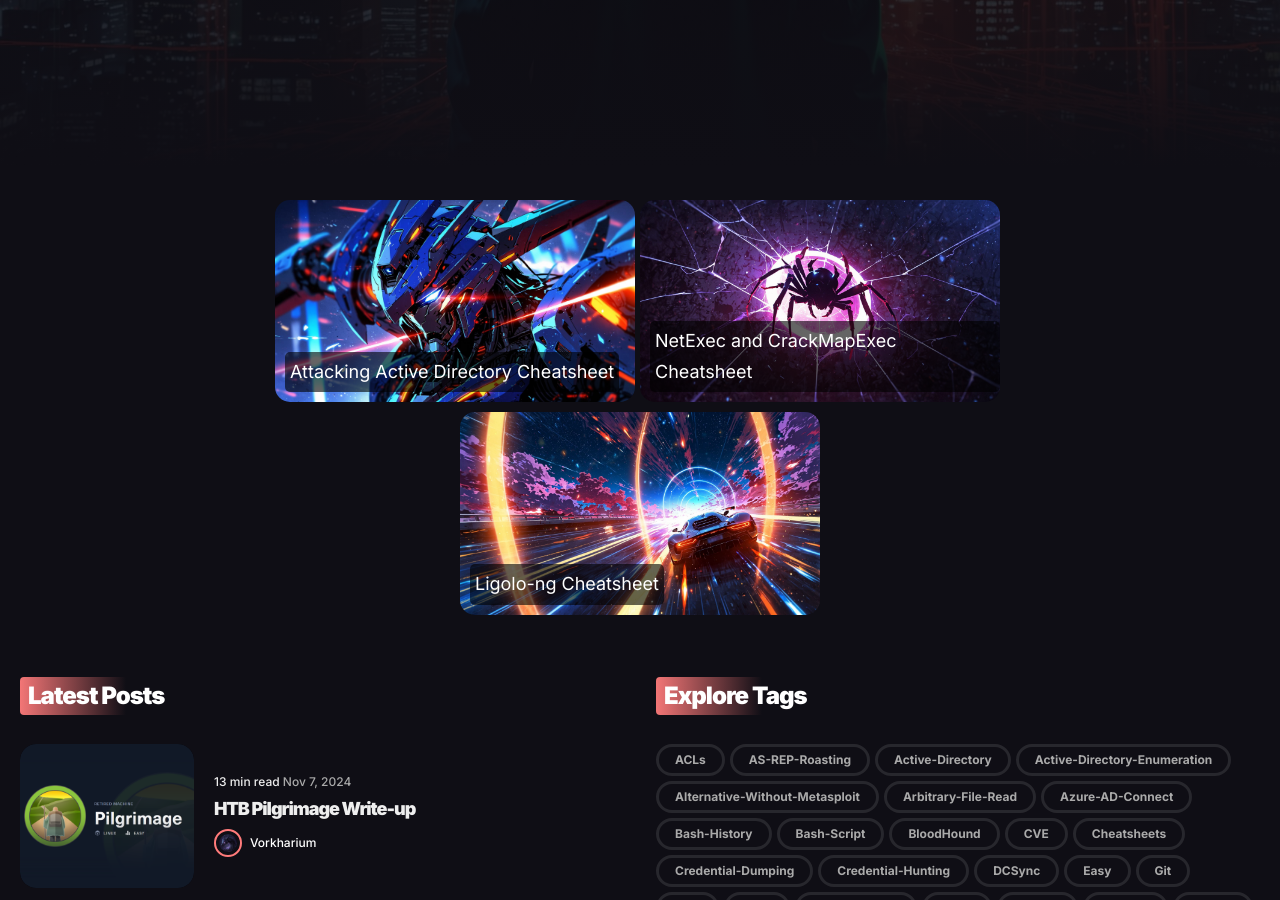
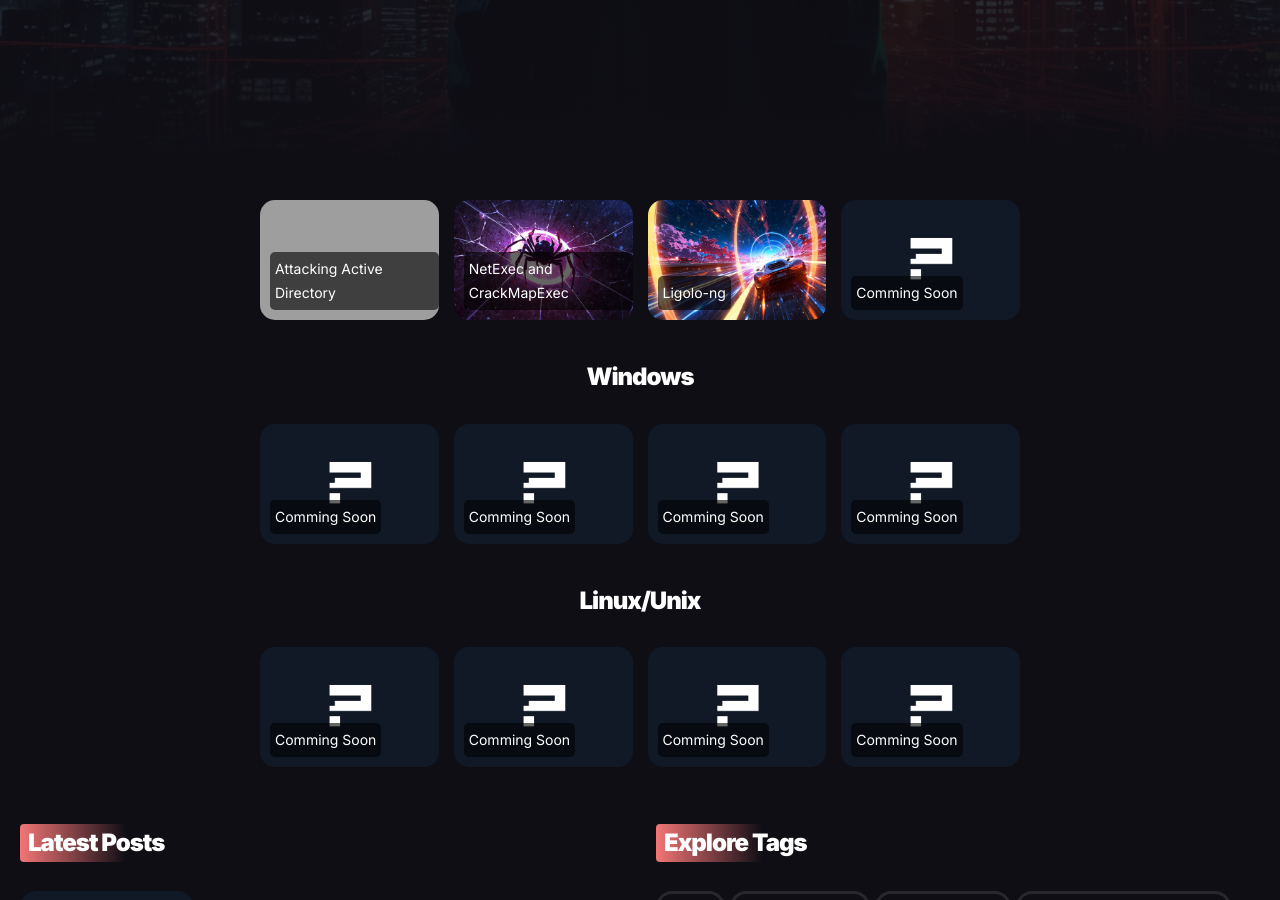
Before and after one commit to Vorkharium/vorkharium.github.io, a Jekyll site: the page built from _pages/cheatsheets.md, in a window 1280 px wide and 900 px high, scrolled down 496 px. Built offline with Jekyll 4.4.1, drawn with Linux system fonts in a browser that asks for light colours; grey boxes are pictures that could not be loaded.

Commit message:
Update cheatsheets.md

```diff
--- a/_pages/cheatsheets.md
+++ b/_pages/cheatsheets.md
@@ -4,31 +4,161 @@ title: My Cheatsheets
 permalink: /cheatsheets/
 image: '/images/01.jpg'
 ---
-<div style="display: flex; justify-content: center; gap: 5px; flex-wrap: wrap;">
-    <div style="position: relative; display: inline-block; margin-bottom: 5px;">
+
+<div style="display: flex; justify-content: center; gap: 15px; margin-top: 15px;">
+    <div style="position: relative; display: inline-block;">
         <a href="/Attacking-Active-Directory-Cheatsheet">
-            <img src="/images/10000.jpg" alt="Attacking Active Directory Cheatsheet" style="width: 360px; height: auto; border-radius: 15px;">
-            <div style="position: absolute; bottom: 10px; left: 10px; color: white; background-color: rgba(0, 0, 0, 0.6); padding: 5px; border-radius: 5px;">
-                Attacking Active Directory Cheatsheet
+            <img src="/images/10000.png" alt="Attacking Active Directory"
+                 style="width: 200px; height: 120px; border-radius: 15px; object-fit: cover;">
+            <div style="position: absolute; bottom: 10px; left: 10px; color: white;
+                        background-color: rgba(0, 0, 0, 0.6); padding: 5px;
+                        border-radius: 5px; font-size: 14px;">
+                Attacking Active Directory
             </div>
         </a>
     </div>
 
-    <div style="position: relative; display: inline-block; margin-bottom: 5px; margin-right: 5px;">
+    <div style="position: relative; display: inline-block;">
         <a href="/NetExec-and-CrackMapExec-Cheatsheet">
-            <img src="/images/20.jpg" alt="NetExec and CrackMapExec Cheatsheet" style="width: 360px; height: auto; border-radius: 15px;">
-            <div style="position: absolute; bottom: 10px; left: 10px; color: white; background-color: rgba(0, 0, 0, 0.6); padding: 5px; border-radius: 5px;">
-                NetExec and CrackMapExec Cheatsheet
+            <img src="/images/20.jpg" alt="NetExec and CrackMapExec"
+                 style="width: 200px; height: 120px; border-radius: 15px; object-fit: cover;">
+            <div style="position: absolute; bottom: 10px; left: 10px; color: white;
+                        background-color: rgba(0, 0, 0, 0.6); padding: 5px;
+                        border-radius: 5px; font-size: 14px;">
+                NetExec and CrackMapExec
             </div>
         </a>
     </div>
 
-    <div style="position: relative; display: inline-block; margin-bottom: 5px;">
+    <div style="position: relative; display: inline-block;">
         <a href="/Ligolo-ng-Cheatsheet">
-            <img src="/images/21.jpg" alt="Ligolo-ng Cheatsheet" style="width: 360px; height: auto; border-radius: 15px;">
-            <div style="position: absolute; bottom: 10px; left: 10px; color: white; background-color: rgba(0, 0, 0, 0.6); padding: 5px; border-radius: 5px;">
-                Ligolo-ng Cheatsheet
+            <img src="/images/21.jpg" alt="Ligolo-ng"
+                 style="width: 200px; height: 120px; border-radius: 15px; object-fit: cover;">
+            <div style="position: absolute; bottom: 10px; left: 10px; color: white;
+                        background-color: rgba(0, 0, 0, 0.6); padding: 5px;
+                        border-radius: 5px; font-size: 14px;">
+                Ligolo-ng
+            </div>
+        </a>
+    </div>
+
+    <div style="position: relative; display: inline-block;">
+        <a href="/">
+            <img src="/images/surprise.png" alt="Comming Soon"
+                 style="width: 200px; height: 120px; border-radius: 15px; object-fit: cover;">
+            <div style="position: absolute; bottom: 10px; left: 10px; color: white;
+                        background-color: rgba(0, 0, 0, 0.6); padding: 5px;
+                        border-radius: 5px; font-size: 14px;">
+                Comming Soon
             </div>
         </a>
     </div>
 </div>
+
+<div style="margin-top: 40px; text-align: center;">
+  <h3 style="color: #ffffff;">Windows</h3>
+</div>
+
+<div style="display: flex; justify-content: center; gap: 15px;">
+    <div style="position: relative; display: inline-block;">
+        <a href="/">
+            <img src="/images/surprise.png" alt="Comming Soon"
+                 style="width: 200px; height: 120px; border-radius: 15px; object-fit: cover;">
+            <div style="position: absolute; bottom: 10px; left: 10px; color: white;
+                        background-color: rgba(0, 0, 0, 0.6); padding: 5px;
+                        border-radius: 5px; font-size: 14px;">
+                Comming Soon
+            </div>
+        </a>
+    </div>
+
+    <div style="position: relative; display: inline-block;">
+        <a href="/">
+            <img src="/images/surprise.png" alt="Comming Soon"
+                 style="width: 200px; height: 120px; border-radius: 15px; object-fit: cover;">
+            <div style="position: absolute; bottom: 10px; left: 10px; color: white;
+                        background-color: rgba(0, 0, 0, 0.6); padding: 5px;
+                        border-radius: 5px; font-size: 14px;">
+                Comming Soon
+            </div>
+        </a>
+    </div>
+
+    <div style="position: relative; display: inline-block;">
+        <a href="/">
+            <img src="/images/surprise.png" alt="Comming Soon"
+                 style="width: 200px; height: 120px; border-radius: 15px; object-fit: cover;">
+            <div style="position: absolute; bottom: 10px; left: 10px; color: white;
+                        background-color: rgba(0, 0, 0, 0.6); padding: 5px;
+                        border-radius: 5px; font-size: 14px;">
+                Comming Soon
+            </div>
+        </a>
+    </div>
+
+    <div style="position: relative; display: inline-block;">
+        <a href="/">
+            <img src="/images/surprise.png" alt="Comming Soon"
+                 style="width: 200px; height: 120px; border-radius: 15px; object-fit: cover;">
+            <div style="position: absolute; bottom: 10px; left: 10px; color: white;
+                        background-color: rgba(0, 0, 0, 0.6); padding: 5px;
+                        border-radius: 5px; font-size: 14px;">
+                Comming Soon
+            </div>
+        </a>
+    </div>
+</div>
+
+<div style="margin-top: 40px; text-align: center;">
+  <h3 style="color: #ffffff;">Linux/Unix</h3>
+</div>
+
+<div style="display: flex; justify-content: center; gap: 15px;">
+    <div style="position: relative; display: inline-block;">
+        <a href="/">
+            <img src="/images/surprise.png" alt="Comming Soon"
+                 style="width: 200px; height: 120px; border-radius: 15px; object-fit: cover;">
+            <div style="position: absolute; bottom: 10px; left: 10px; color: white;
+                        background-color: rgba(0, 0, 0, 0.6); padding: 5px;
+                        border-radius: 5px; font-size: 14px;">
+                Comming Soon
+            </div>
+        </a>
+    </div>
+
+    <div style="position: relative; display: inline-block;">
+        <a href="/">
+            <img src="/images/surprise.png" alt="Comming Soon"
+                 style="width: 200px; height: 120px; border-radius: 15px; object-fit: cover;">
+            <div style="position: absolute; bottom: 10px; left: 10px; color: white;
+                        background-color: rgba(0, 0, 0, 0.6); padding: 5px;
+                        border-radius: 5px; font-size: 14px;">
+                Comming Soon
+            </div>
+        </a>
+    </div>
+
+    <div style="position: relative; display: inline-block;">
+        <a href="/">
+            <img src="/images/surprise.png" alt="Comming Soon"
+                 style="width: 200px; height: 120px; border-radius: 15px; object-fit: cover;">
+            <div style="position: absolute; bottom: 10px; left: 10px; color: white;
+                        background-color: rgba(0, 0, 0, 0.6); padding: 5px;
+                        border-radius: 5px; font-size: 14px;">
+                Comming Soon
+            </div>
+        </a>
+    </div>
+
+    <div style="position: relative; display: inline-block;">
+        <a href="/">
+            <img src="/images/surprise.png" alt="Comming Soon"
+                 style="width: 200px; height: 120px; border-radius: 15px; object-fit: cover;">
+            <div style="position: absolute; bottom: 10px; left: 10px; color: white;
+                        background-color: rgba(0, 0, 0, 0.6); padding: 5px;
+                        border-radius: 5px; font-size: 14px;">
+                Comming Soon
+            </div>
+        </a>
+    </div>
+</div>
```
